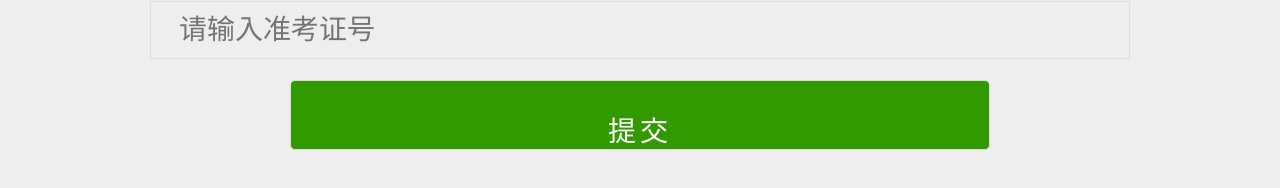
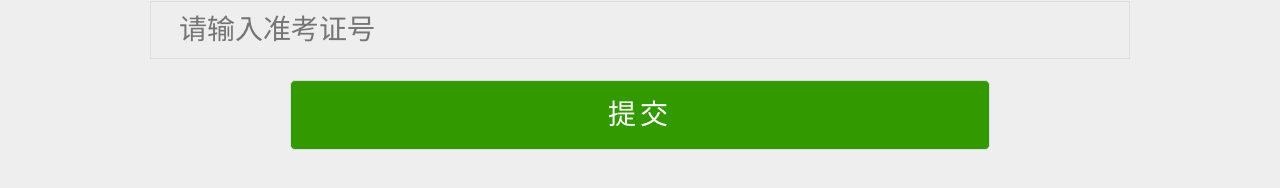
Before and after one commit to idsbllp/cet, a Vue app: page / in a window 1280 px wide. Shown: the part 398-586 px from the top of the page. Built offline with nearby package versions, Linux system fonts and the light colour scheme; what vue-resource would draw is missing.

Commit message:
fix:build url

```diff
--- a/config/index.js
+++ b/config/index.js
@@ -7,7 +7,7 @@ module.exports = {
     index: path.resolve(__dirname, '../dist/index.html'),
     assetsRoot: path.resolve(__dirname, '../dist'),
     assetsSubDirectory: 'static',
-    assetsPublicPath: '/',
+    assetsPublicPath: './',
     productionSourceMap: true,
     // Gzip off by default as many popular static hosts such as
     // Surge or Netlify already gzip all static assets for you.
--- a/src/App.vue
+++ b/src/App.vue
@@ -38,6 +38,7 @@ input {
 }
 .submit {
     max-width: 10rem;
+    line-height: 0;
 }
 #app {
     font-family: 'Avenir', Helvetica, Arial, sans-serif;
```
